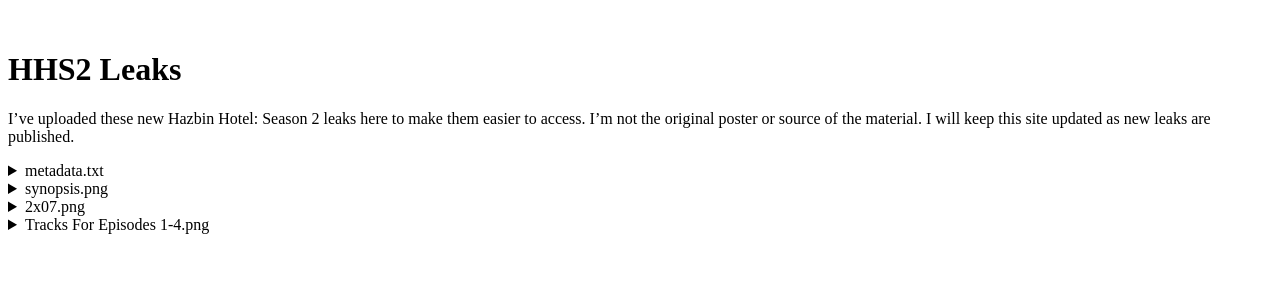
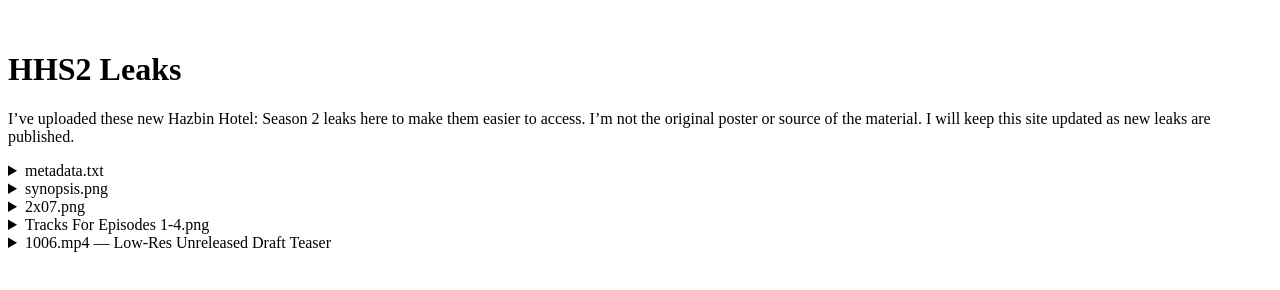
Before and after one commit to johnthestoat/hazbins2leaks, a plain HTML site: page index.html in a window 1280 px wide. Drawn offline with Linux system fonts and the light colour scheme.

Commit message:
Update index.html

```diff
--- a/index.html
+++ b/index.html
@@ -7,6 +7,11 @@
     img {
       width: 50%;
       height: auto;
+      display: block;
+      margin: 10px 0;
+    }
+    video {
+      width: 50%;
       display: block;
       margin: 10px 0;
     }
@@ -50,7 +55,8 @@ IPRT: Score/Original Recording`
       },
       { name: "synopsis.png", type: "image" },
       { name: "2x07.png", type: "image" },
-      { name: "Tracks For Episodes 1-4.png", type: "image" }
+      { name: "Tracks For Episodes 1-4.png", type: "image" },
+      { name: "1006.mp4", type: "video", description: "Low-Res Unreleased Draft Teaser" }
     ];
 
     const viewer = document.getElementById("viewer");
@@ -58,7 +64,7 @@ IPRT: Score/Original Recording`
     for (const file of files) {
       const details = document.createElement("details");
       const summary = document.createElement("summary");
-      summary.textContent = file.name;
+      summary.textContent = file.name + (file.description ? ` — ${file.description}` : "");
       details.appendChild(summary);
 
       if (file.type === "text") {
@@ -70,6 +76,11 @@ IPRT: Score/Original Recording`
         img.src = file.name;
         img.alt = file.name;
         details.appendChild(img);
+      } else if (file.type === "video") {
+        const video = document.createElement("video");
+        video.src = file.name;
+        video.controls = true;
+        details.appendChild(video);
       } else {
         const p = document.createElement("p");
         p.textContent = "(file not found)";
```
